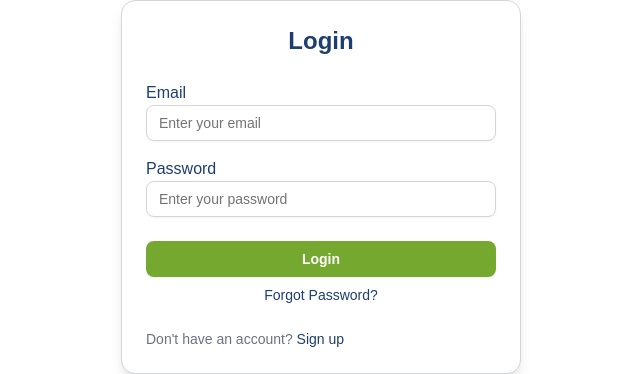
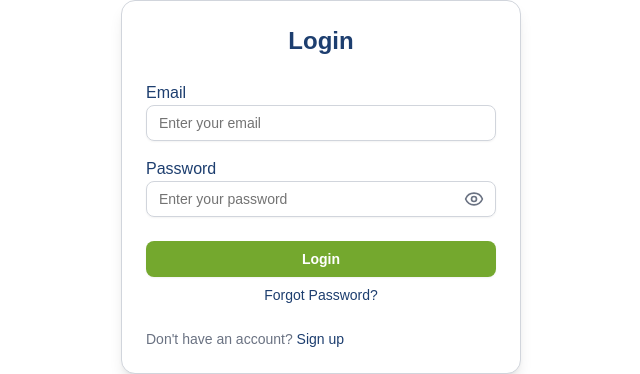
Before and after one commit to tanushree01/rks-wealth-crm, a Next.js app in the folder rks_wealth_frontend/: page / in a window 1280 px wide. Shown: the part 281-655 px from the top of the page, without its empty margins (319-959 px from the left). Built offline with nearby package versions, Linux system fonts and the light colour scheme.

Commit message:
fix table

```diff
--- a/rks_wealth_frontend/src/Components/Auth/Login/Login.tsx
+++ b/rks_wealth_frontend/src/Components/Auth/Login/Login.tsx
@@ -15,34 +15,32 @@ import Link from "next/link";
 import axios from "axios";
 import { useState } from "react";
 import Image from "next/image";
-import { useRouter } from "next/navigation"; // Import useRouter
+import { useRouter } from "next/navigation";
+import { Eye, EyeOff } from "lucide-react"; // Import icons
 
 export default function Login() {
   const [loading, setLoading] = useState(false);
   const [email, setEmail] = useState("");
   const [password, setPassword] = useState("");
-  const router = useRouter(); // Initialize router
+  const [showPassword, setShowPassword] = useState(false);
+  const [error, setError] = useState(""); // Store error messages
+
+  const router = useRouter();
 
   const handleSubmit = async (e: React.FormEvent<HTMLFormElement>) => {
     e.preventDefault();
     setLoading(true);
+    setError(""); // Clear previous errors
 
     try {
       const { data } = await axios.post(
         "http://localhost:5000/api/auth/login",
-        {
-          email,
-          password,
-        }
+        { email, password }
       );
 
       router.push("/dashboard");
     } catch (error: any) {
-      console.error("Login error:", error);
-      alert(
-        error.response?.data?.message ||
-          "Something went wrong. Please try again."
-      );
+      setError(error.response?.data?.message || "Invalid email or password.");
     } finally {
       setLoading(false);
     }
@@ -71,6 +69,7 @@ export default function Login() {
           </CardHeader>
           <CardContent>
             <form onSubmit={handleSubmit} className="space-y-4">
+              {/* Email Field */}
               <div className="space-y-2">
                 <Label
                   htmlFor="email"
@@ -85,27 +84,46 @@ export default function Login() {
                   required
                   value={email}
                   onChange={(e) => setEmail(e.target.value)}
+                  disabled={loading}
                   className="border-gray-300 dark:border-gray-600 focus:border-[#74A82E] focus:ring-[#74A82E] dark:focus:border-[#5A8824] dark:focus:ring-[#5A8824]"
                 />
               </div>
-              <div className="space-y-2">
+
+              {/* Password Field with Eye Toggle */}
+              <div className="space-y-2 relative">
                 <Label
                   htmlFor="password"
                   className="text-[#1D3E6F] dark:text-[#74A82E] font-medium"
                 >
                   Password
                 </Label>
+                <div className="relative">
                   <Input
                     id="password"
-                  type="password"
+                    type={showPassword ? "text" : "password"}
                     placeholder="Enter your password"
                     required
                     value={password}
                     onChange={(e) => setPassword(e.target.value)}
-                  className="border-gray-300 dark:border-gray-600 focus:border-[#74A82E] focus:ring-[#74A82E] dark:focus:border-[#5A8824] dark:focus:ring-[#5A8824]"
+                    disabled={loading}
+                    className="border-gray-300 dark:border-gray-600 focus:border-[#74A82E] focus:ring-[#74A82E] dark:focus:border-[#5A8824] dark:focus:ring-[#5A8824] pr-10"
                   />
+                  <button
+                    type="button"
+                    onClick={() => setShowPassword(!showPassword)}
+                    className="absolute right-3 top-2 text-gray-500 dark:text-gray-400 focus:outline-none"
+                  >
+                    {showPassword ? <EyeOff size={20} /> : <Eye size={20} />}
+                  </button>
+                </div>
               </div>
 
+              {/* Error Message */}
+              {error && (
+                <p className="text-red-500 text-center text-sm">{error}</p>
+              )}
+
+              {/* Login Button */}
               <Button
                 type="submit"
                 className="w-full mt-2 bg-[#74A82E] hover:bg-[#5A8824] text-white font-semibold py-2 rounded-md transition-all duration-300"
@@ -115,6 +133,7 @@ export default function Login() {
               </Button>
             </form>
 
+            {/* Forgot Password Link */}
             <p className="text-sm text-gray-500 dark:text-gray-400 mt-2 text-center">
               <Link
                 href="/forgot-password"
@@ -124,6 +143,8 @@ export default function Login() {
               </Link>
             </p>
           </CardContent>
+
+          {/* Signup Link */}
           <CardFooter className="text-center">
             <p className="text-sm text-gray-500 dark:text-gray-400">
               Don't have an account?{" "}
```
Also changed, not shown: rks_wealth_frontend/src/Components/ClientDairy/ClientDairy.tsx (+69 -27 lines). Lines whose indentation alone changed are shown as unchanged.
